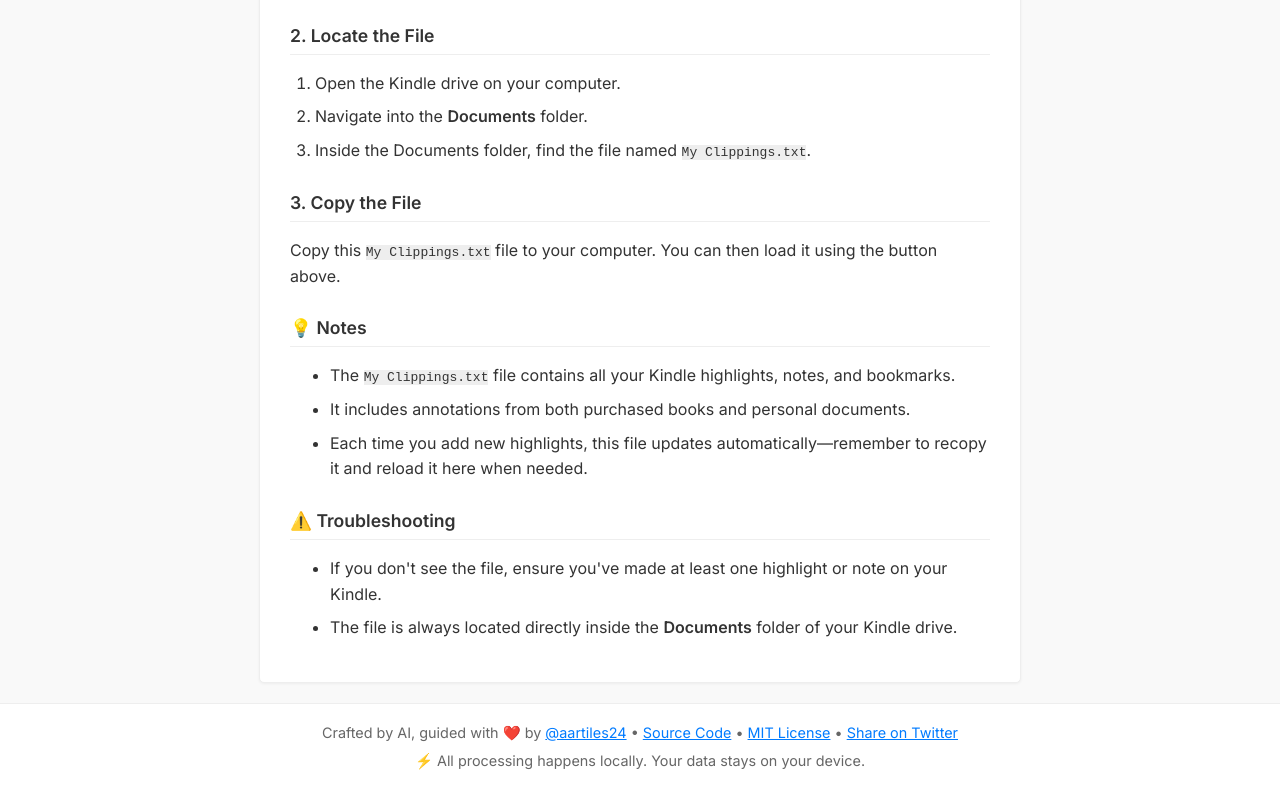
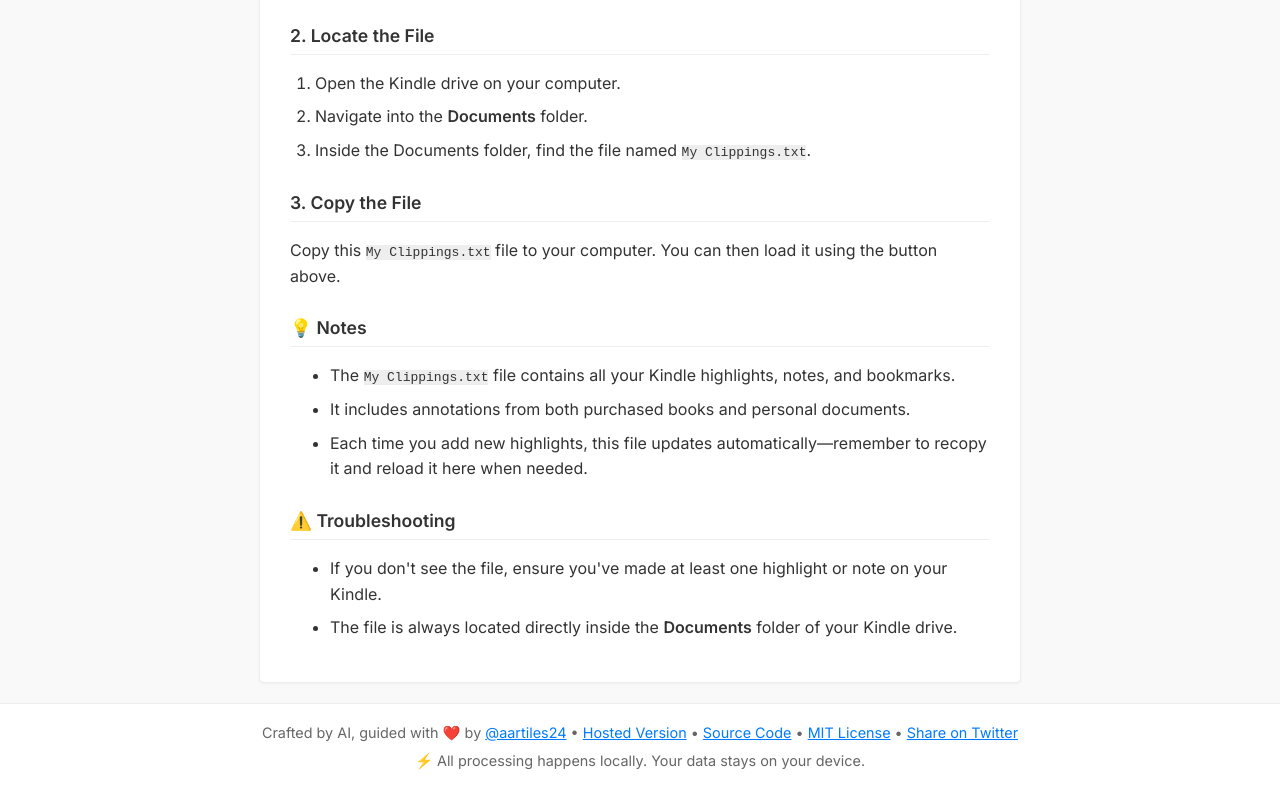
Before and after one commit to aartiles/kindle-clippings, a plain HTML site: page index.html in a window 1280 px wide. Shown: the part 453-1243 px from the top of the page. Drawn offline with Linux system fonts and the light colour scheme.

Commit message:
changed domain

```diff
--- a/index.html
+++ b/index.html
@@ -521,9 +521,10 @@
 
     <footer style="text-align:center; padding: 20px; font-size: 0.9rem; color: var(--text-muted); background-color: var(--header-bg); border-top: 1px solid var(--panel-border);">
         Crafted by AI, guided with ❤️ by <a href="https://twitter.com/aartiles24" target="_blank" style="color: var(--button-primary-bg);">@aartiles24</a> •
+        <a href="https://kindle-clippings-reader.vercel.app/" target="_blank" style="color: var(--button-primary-bg);">Hosted Version</a> •
         <a href="https://github.com/aartiles/kindle-clippings" target="_blank" style="color: var(--button-primary-bg);">Source Code</a> •
         <a href="https://choosealicense.com/licenses/mit/" target="_blank" style="color: var(--button-primary-bg);">MIT License</a> •
-        <a href="https://twitter.com/intent/tweet?text=Check%20out%20this%20Kindle%20Clippings%20Reader!%20&url=https://github.com/aartiles/kindle-clippings" target="_blank" style="color: var(--button-primary-bg);">Share on Twitter</a>
+        <a href="https://twitter.com/intent/tweet?text=Check%20out%20this%20Kindle%20Clippings%20Reader!%20&url=https://kindle-clippings-reader.vercel.app/" target="_blank" style="color: var(--button-primary-bg);">Share on Twitter</a>
         <div style="margin-top:10px;">
             ⚡ All processing happens locally. Your data stays on your device.
         </div>
```
Also changed, not shown: 1 other file.
